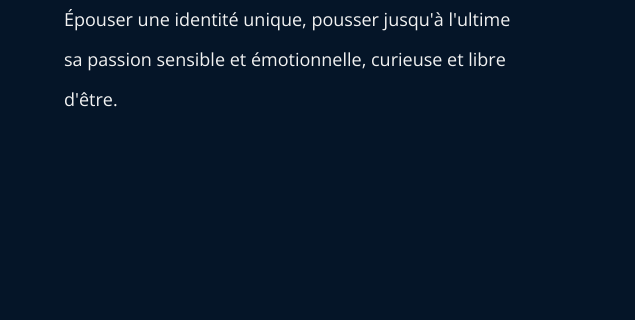
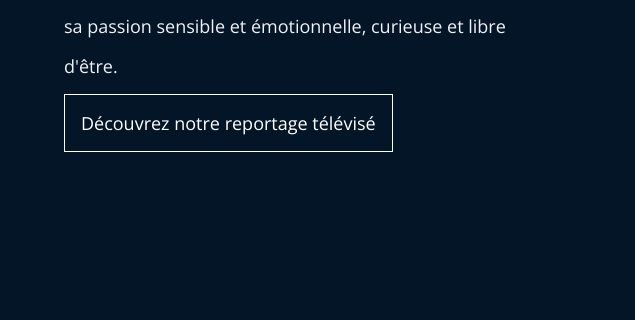
Before and after one commit to julienp17/EcoloRun, an Astro site: page /lieu in a window 1280 px wide. Shown: the part 2773-3093 px from the top of the page, 0-635 px from the left. Built offline with nearby package versions, Linux system fonts and the light colour scheme; Astro itself is replaced by a stand-in of ours.

Commit message:
feat: add button to youtube video

```diff
--- a/src/pages/lieu.astro
+++ b/src/pages/lieu.astro
@@ -30,5 +30,12 @@ import ChefImage from "../assets/images/Franck-Derouet.jpg";
   <SplitSection title="Esprits engagés" bgColor="#051528" bgImage={ChefImage}>
     Épouser une identité unique, pousser jusqu'à l'ultime sa passion sensible et
     émotionnelle, curieuse et libre d'être.
+    <button
+      class="block text-white border border-white px-4 py-2 transition duration-300 ease-in-out hover:bg-white hover:text-black mt-2"
+    >
+      <a href="https://www.youtube.com/watch?v=uceaJ__FZg4" target="_blank"
+        >Découvrez notre reportage télévisé</a
+      >
+    </button>
   </SplitSection>
 </Layout>
```
